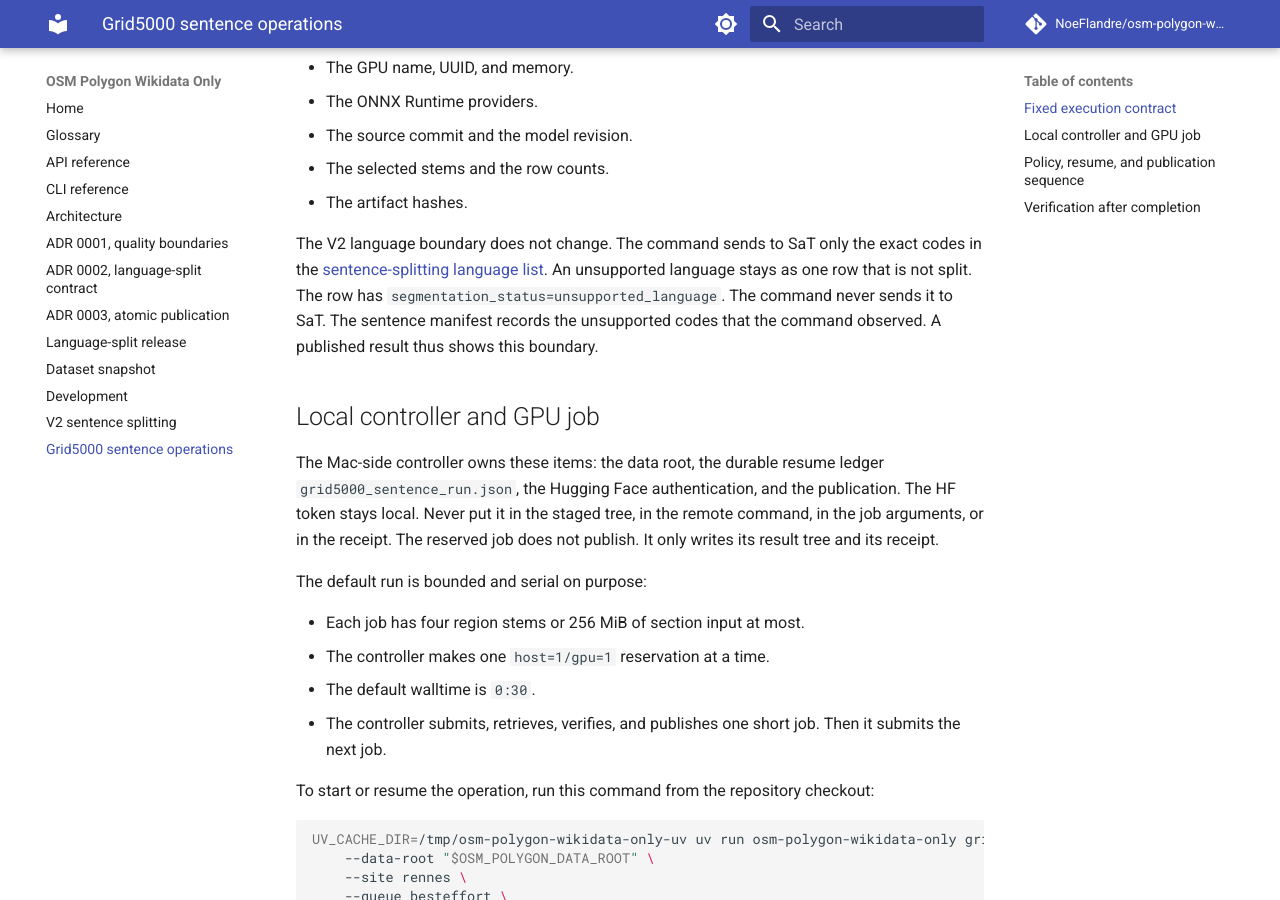
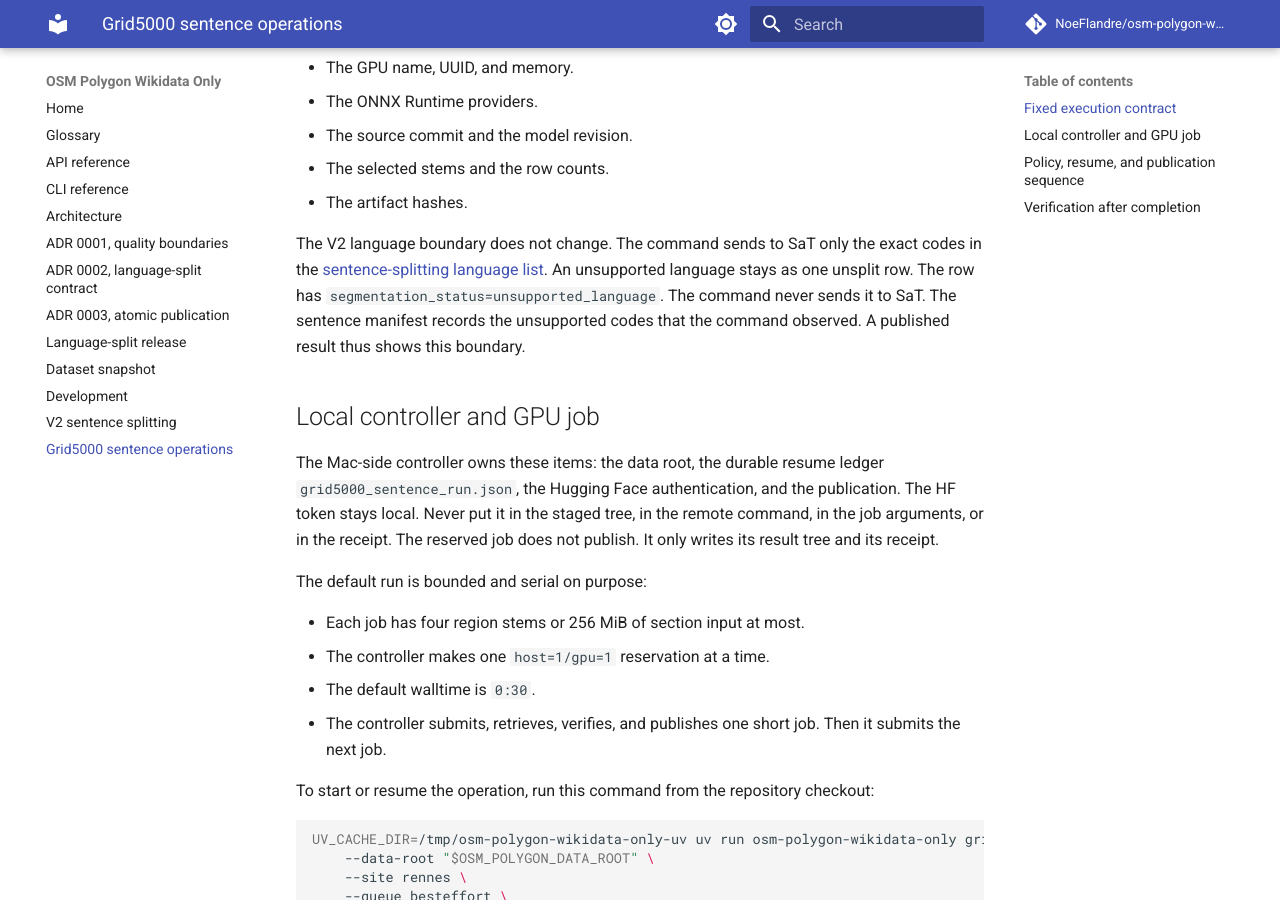
Before and after one commit to NoeFlandre/osm-polygon-wikidata-only, an MkDocs documentation site: the page built from docs/grid5000-sentence-splitting.md, in a window 1280 px wide and 900 px high, scrolled down 436 px. Built offline with MkDocs 1.6.1 and Material for MkDocs 9.7.7, drawn with Linux system fonts in a browser that asks for light colours; comment, search, counter and statistics services are not loaded.

Commit message:
docs: keep contract phrase checked by Grid5000 docs test
Co-Authored-By: Claude Sonnet 5.5 <noreply@anthropic.com>
Claude-Session: https://claude.ai/code/session_012hTfGDKATWSHAuPsTwiCKA

```diff
--- a/docs/grid5000-sentence-splitting.md
+++ b/docs/grid5000-sentence-splitting.md
@@ -12,7 +12,7 @@ Each job uses `SaT-3l-sm` at revision `137da05` through `wtpsplit[onnx-gpu]==2.2
 - The selected stems and the row counts.
 - The artifact hashes.
 
-The V2 language boundary does not change. The command sends to SaT only the exact codes in the [sentence-splitting language list](sentence-splitting.md). An unsupported language stays as one row that is not split. The row has `segmentation_status=unsupported_language`. The command never sends it to SaT. The sentence manifest records the unsupported codes that the command observed. A published result thus shows this boundary.
+The V2 language boundary does not change. The command sends to SaT only the exact codes in the [sentence-splitting language list](sentence-splitting.md). An unsupported language stays as one unsplit row. The row has `segmentation_status=unsupported_language`. The command never sends it to SaT. The sentence manifest records the unsupported codes that the command observed. A published result thus shows this boundary.
 
 ## Local controller and GPU job
 
```
